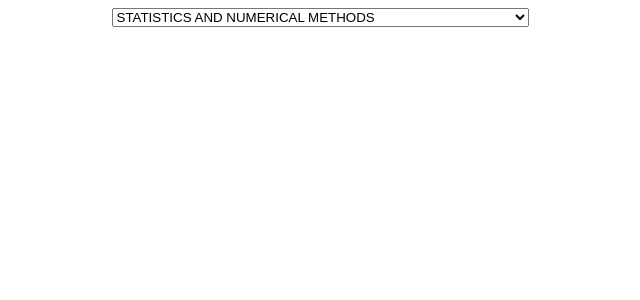
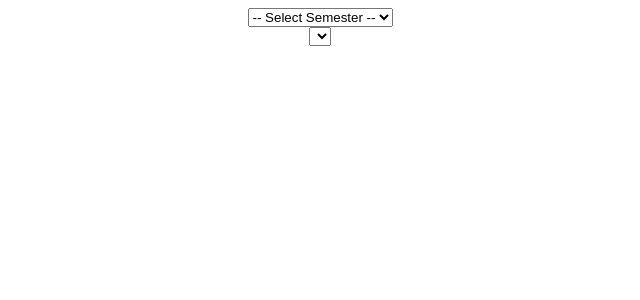
Before and after one commit to AswinElango/Drop-down, a React (Create React App) app: page / in a window 1280 px wide. Shown: the top 300 px of the page, without its empty margins (320-960 px from the left). Built offline with nearby package versions, Linux system fonts and the light colour scheme.

Commit message:
Fixed Errors

```diff
--- a/src/App.js
+++ b/src/App.js
@@ -1,12 +1,12 @@
 import "./styles.css";
-// import Dropdown from "./components/Dropdown";
-import Drop from "./components/Drop";
+import Dropdown from "./components/Dropdown";
+// import Drop from "./components/Drop";
 
 function App() {
   return (
     <div className="App">
-      {/* <Dropdown he="sem" /> */}
-      <Drop />
+      <Dropdown he="sem" />
+      {/* <Drop /> */}
     </div>
   );
 }
--- a/src/components/Dropdown.jsx
+++ b/src/components/Dropdown.jsx
@@ -1,11 +1,15 @@
 import React, { useState } from "react";
 import sem from "./Sem";
 import cie from "./Cie";
-import cse from "./Cse";
+// import cse from "./Cse";
+import { getSubjects } from "./Sub";
 
 function Dropdown(props) {
   let h;
-  const [selectedValue, setSelectedValue] = useState();
+  let dept = "cse";
+  const [selectedValue1, setSelectedValue1] = useState();
+  const [selectedValue2, setSelectedValue2] = useState();
+  let subjects = [];
   const choose = props.he;
 
   if (choose === "sem") {
@@ -15,30 +19,62 @@ function Dropdown(props) {
   }
 
   const handleChange = (e) => {
-    setSelectedValue(e.target.value);
+    setSelectedValue1(e.target.value);
   };
-  let a = selectedValue;
-  let b = parseInt(a) - 1;
-  console.log(b);
 
-  console.log(cse[b]);
+  const handleChange2 = (e) => {
+    setSelectedValue2(e.target.value);
+  };
 
-  let opt = cse.map((it) => <option key={it}>{it}</option>);
+  // let a = selectedValue1;
+  // let b = a - 1;
+  console.log(selectedValue2);
+  if (selectedValue1 >= 1) {
+    subjects = getSubjects(dept)[selectedValue1 - 1];
+  }
 
-  let optionItems = h.map((item) => (
-    <option key={item.id}>{item.value}</option>
-  ));
+  // if(isNaN(b)) {
+  //   // console.log(b);
+  // } else {
+  //   b = a - 1
+  // }
+  // console.log(b);
+  // if (a === "undefined") {
+  //   console.log(a);
+  // } else {
+  //   if (isNaN(b)) {
+  //     b = 0;
+  //     // console.log(b);
+  //   } else {
+  //     b = a;
+  //   }
+  // }
 
-  // console.log(sub);
+  // console.log(cse[b]);
+
+  // let opt = cse.map((it) => <option key={it}>{it}</option>);
+
+  // let optionItems = h.map((item) => (
+  //   <option key={item.id}>{item.value}</option>
+  // ));
+
+  // console.log(getSubjects(subj)[b]);
 
   return (
     <div>
-      <select value={selectedValue} onChange={handleChange}>
-        {optionItems}
+      <select value={selectedValue1} onChange={handleChange}>
+        {h.map((item) => (
+          <option key={item.id}>{item.value}</option>
+        ))}
       </select>
       <br />
-      <select value={selectedValue} onChange={handleChange}>
+      {/* <select value={selectedValue} onChange={handleChange}>
         {opt}
+      </select> */}
+      <select value={selectedValue2} onChange={handleChange2}>
+        {subjects.map((items, index) => {
+          return <option key={items}> {items} </option>;
+        })}
       </select>
     </div>
   );
```
